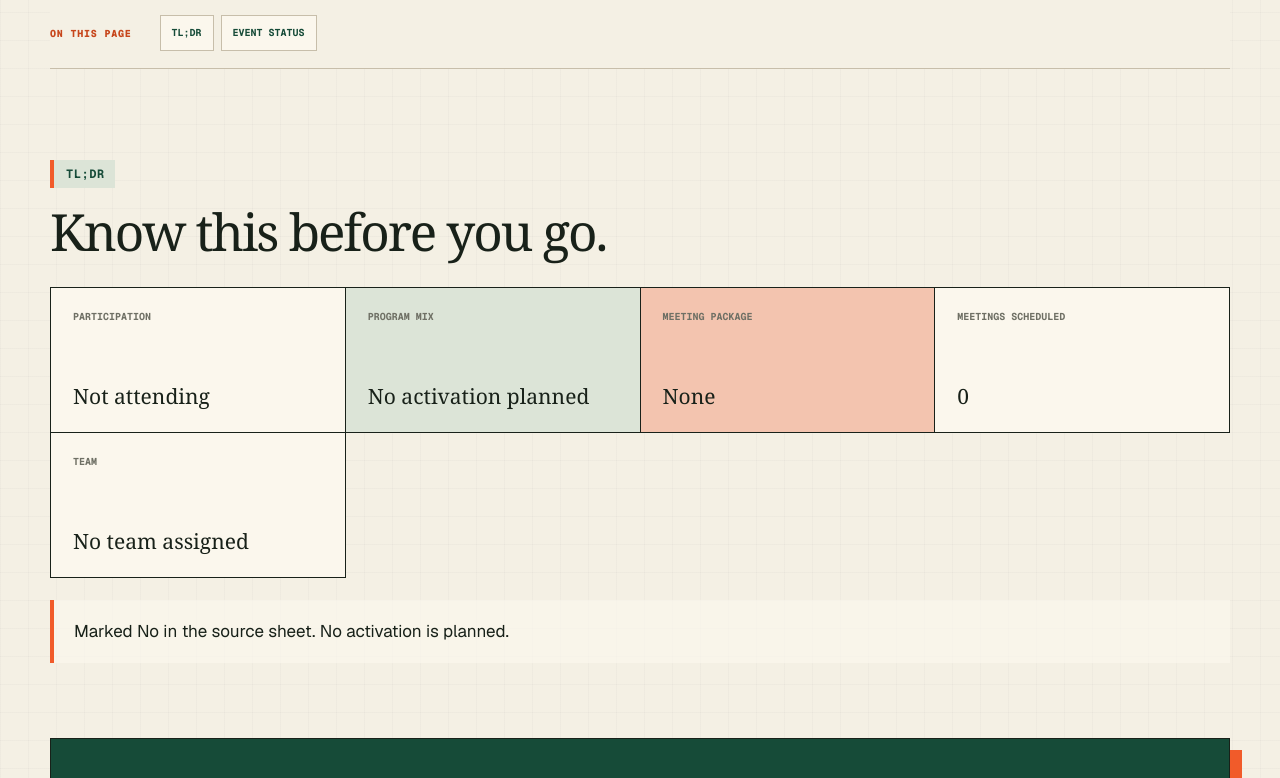
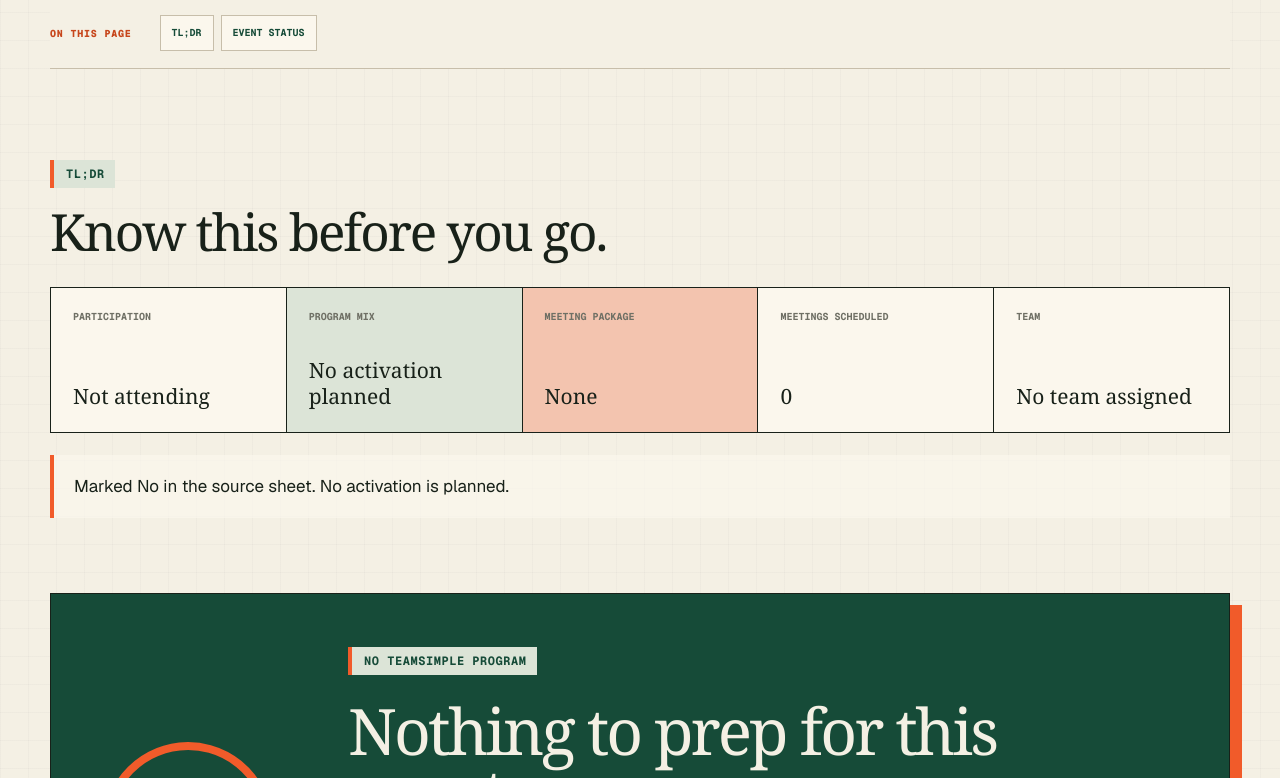
Before and after one commit to holden-biscuits/simple, a Next.js app: page /events/ccw-amsterdam in a window 1280 px wide. Shown: the part 548-1326 px from the top of the page. Built offline with nearby package versions, Linux system fonts and the light colour scheme.

Commit message:
Expose event package and staffing gaps

```diff
--- a/app/components/event-directory.tsx
+++ b/app/components/event-directory.tsx
@@ -23,7 +23,7 @@ function matchesAttendance(event: EventRecord, filter: AttendanceFilter) {
 function guaranteedMeetingSignal(event: EventRecord) {
   if (!event.guaranteedMeetings.startsWith("Yes")) return "0 Guaranteed Meetings";
   const range = event.guaranteedMeetings.match(/\d+[–-]\d+/)?.[0];
-  return range ? `${range} Guaranteed Meetings` : "Guaranteed Meetings Included";
+  return range ? `${range} Guaranteed Meetings` : "Guaranteed Meetings · Count TBD";
 }
 
 function EventCard({ event }: { event: EventRecord }) {
--- a/app/events/[slug]/page.tsx
+++ b/app/events/[slug]/page.tsx
@@ -23,6 +23,21 @@ export default async function EventPage({ params }: { params: Promise<{ slug: st
   const hasGuaranteedMeetings = event.guaranteedMeetings.startsWith("Yes");
   const bookedMeetingCount = event.meetingsBooked.length;
   const bookedMeetingLabel = event.meetingCountLabel ?? bookedMeetingCount.toString();
+  const guaranteedPackageSummary = hasGuaranteedMeetings
+    ? event.guaranteedMeetings.replace(/^Yes\s*(?:·\s*)?/i, "") || "Included · count TBD"
+    : "None";
+  const namedAttendeeCount = event.team.length;
+  const teamSummary = isNotAttending
+    ? "No team assigned"
+    : event.attendeeCount && namedAttendeeCount === event.attendeeCount
+      ? `${event.attendeeCount} attending`
+      : event.attendeeCount && namedAttendeeCount > 0
+        ? `${namedAttendeeCount} named · ${event.attendeeCount} planned`
+        : event.attendeeCount
+          ? `${event.attendeeCount} planned · names open`
+          : namedAttendeeCount
+            ? `${namedAttendeeCount} named`
+            : "Not assigned";
   const note = event.notes.trim();
   const isSourceConflict = note.toLowerCase().startsWith("source conflict:");
   const facts = [
@@ -30,7 +45,7 @@ export default async function EventPage({ params }: { params: Promise<{ slug: st
     ["City", event.location],
     ...(event.venue ? [["Venue", event.venue]] : []),
     ["Planned headcount", event.attendeeCount?.toString() ?? "None"],
-    ["Guaranteed package", hasGuaranteedMeetings ? event.guaranteedMeetings : "No"],
+    ["Guaranteed package", guaranteedPackageSummary],
     ["Meetings recorded", bookedMeetingLabel],
     ["Speaking", event.speaking],
     ["Sponsorship", event.sponsorship],
@@ -49,14 +64,14 @@ export default async function EventPage({ params }: { params: Promise<{ slug: st
     event.speaking.toLowerCase() !== "none" && !event.speaking.toLowerCase().includes("no slot confirmed") ? "Speaking" : null,
     isEmptyWorkstream(workstreams.swag) ? null : "Swag / materials",
   ].filter(Boolean).join(" · ") || "Attendance only";
-  const meetingPackage = isNotAttending ? "None" : hasGuaranteedMeetings ? event.guaranteedMeetings : "None";
+  const meetingPackage = isNotAttending ? "None" : guaranteedPackageSummary;
   const meetingProgressLabel = event.phase === "past" ? "Meetings recorded" : "Meetings scheduled";
   const tldr = [
     ["Participation", event.status === "No" ? "Not attending" : event.status],
     ["Program mix", programMix],
     ["Meeting package", meetingPackage],
     [meetingProgressLabel, isNotAttending ? "0" : bookedMeetingLabel],
-    ["Team", isNotAttending ? "No team assigned" : event.attendeeCount ? `${event.attendeeCount} planned` : event.team.length ? `${event.team.length} named` : "Not assigned"],
+    ["Team", teamSummary],
   ];
   const showResults = event.phase === "past" || resultGroups.some(([, items]) => items.length > 0) || Boolean(event.crmSnapshot);
 
--- a/app/globals.css
+++ b/app/globals.css
@@ -327,7 +327,7 @@ button, input, select { font: inherit; }
 .round-link:hover { transform: rotate(0deg); background: var(--signal-dark); }
 .event-tldr { padding-block: 90px 55px; }
 .event-tldr .section-intro { margin-bottom: 30px; }
-.tldr-grid { display: grid; grid-template-columns: repeat(4, 1fr); border-top: 1px solid var(--ink); border-left: 1px solid var(--ink); }
+.tldr-grid { display: grid; grid-template-columns: repeat(5, 1fr); border-top: 1px solid var(--ink); border-left: 1px solid var(--ink); }
 .tldr-grid article { min-height: 145px; padding: 22px; display: flex; flex-direction: column; gap: 18px; border-right: 1px solid var(--ink); border-bottom: 1px solid var(--ink); background: var(--canvas); }
 .tldr-grid article:nth-child(2) { background: var(--green-light); }
 .tldr-grid article:nth-child(3) { background: #f3c4af; }
```
Also changed, not shown: 1 other file (tests, documents, lock files or other folders).
